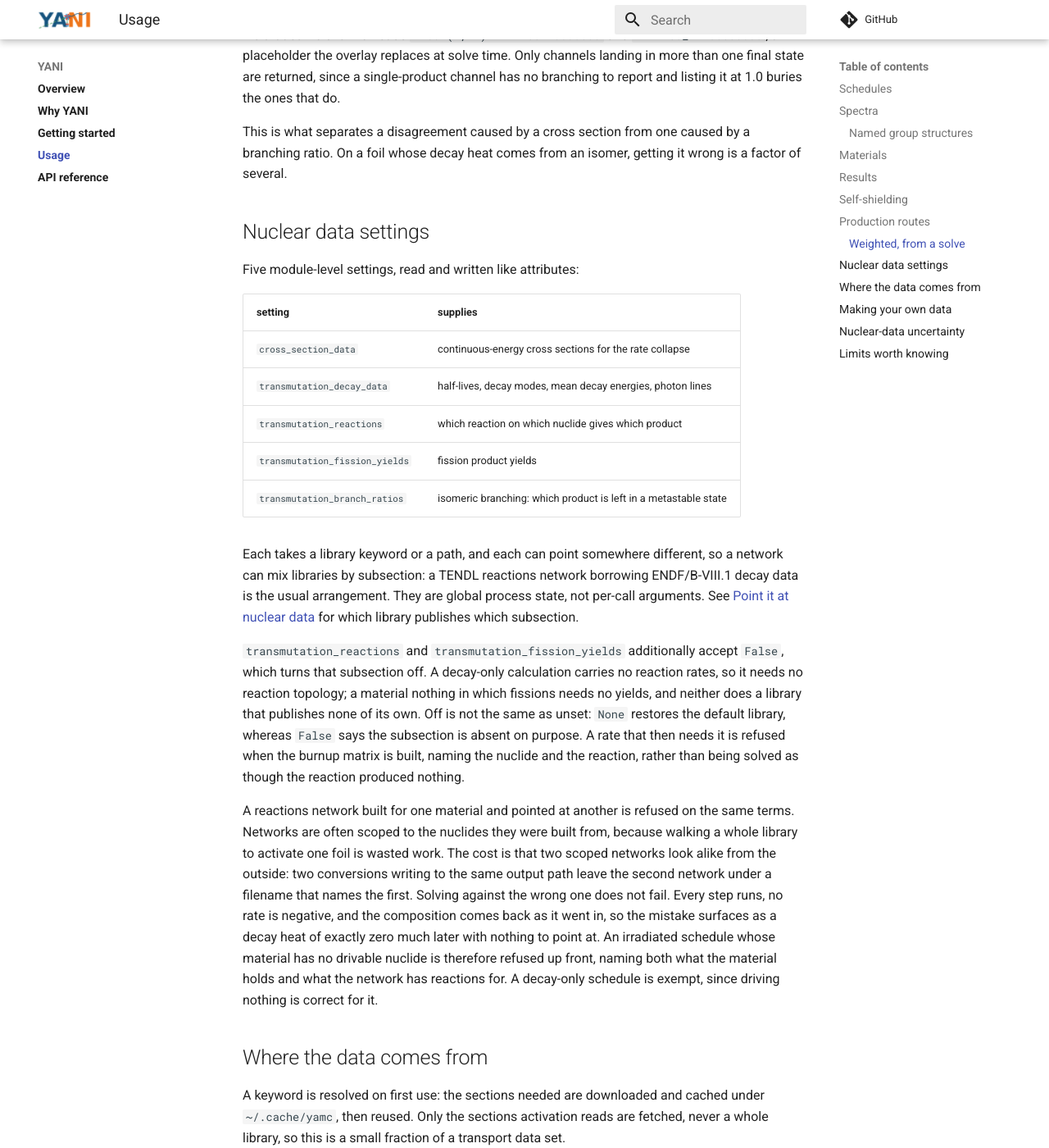
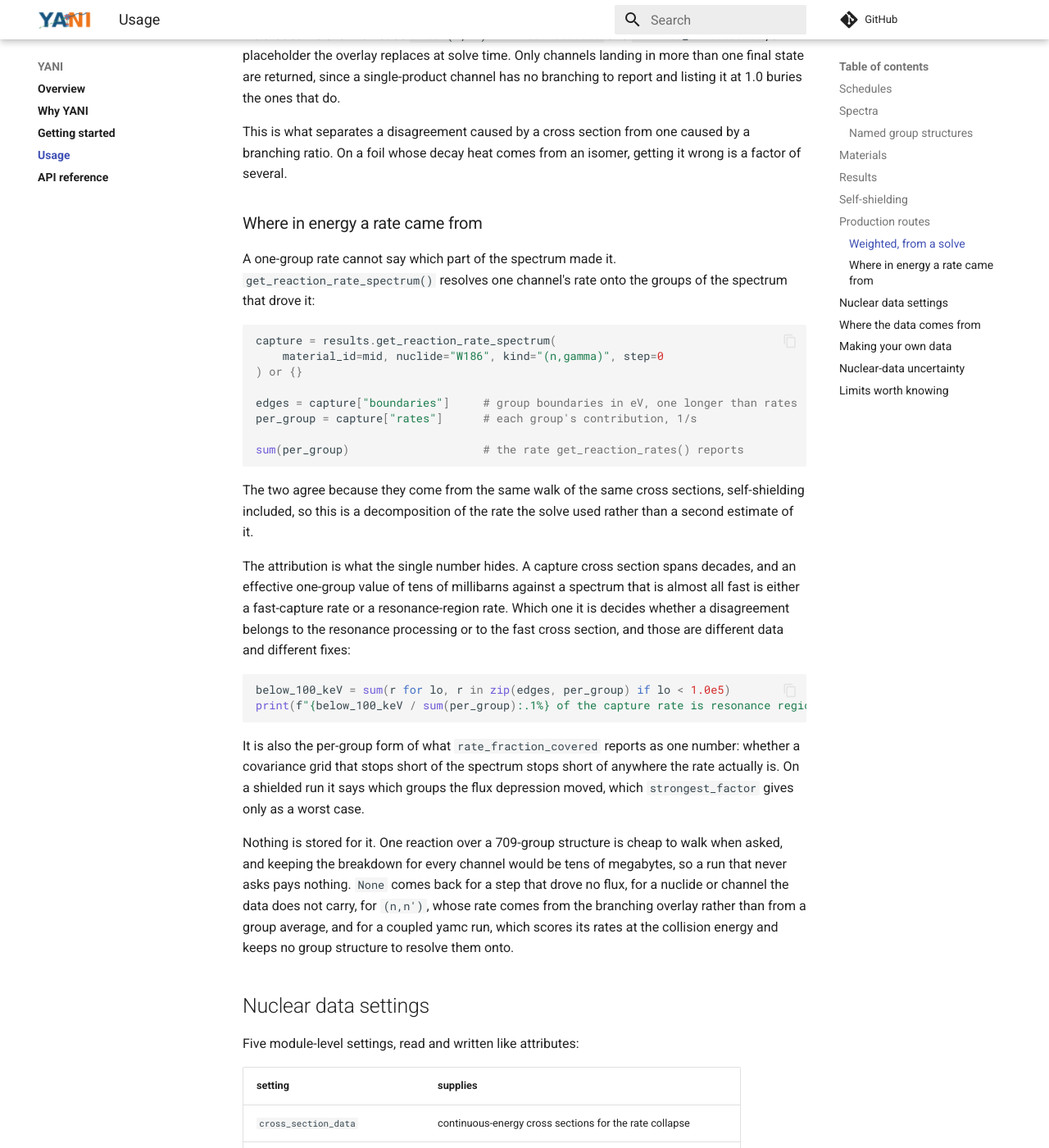
Before and after one commit to fusion-neutronics/yani, an MkDocs documentation site: the page built from docs/usage.md, in a window 1280 px wide and 1400 px high, scrolled down 8334 px. Shown: the whole window at 82% size. Built offline with MkDocs 1.6.1 and Material for MkDocs 9.7.7, drawn with Linux system fonts in a browser that asks for light colours; comment, search, counter and statistics services are not loaded.

Commit message:
Say where in energy a reaction rate came from
`get_reaction_rates()` gives one number per edge, collapsed against the whole
spectrum, and where a cross section spans decades that number cannot say which
part of the spectrum made it. `get_reaction_rate_spectrum()` in yani-core
0.14.0 resolves one channel onto the groups of the spectrum that drove it, and
the entries sum to the collapsed rate.

Usage gets a subsection under Production routes, next to the other two getters
that explain a rate rather than report one, and Why YANI gets the bullet: the
same W186(n,gamma) channel is a resonance-region rate in one FNS campaign and
a fast rate in another, and only the breakdown tells them apart.

The API reference needs no change; it is generated from the stubs.

````diff
--- a/docs/usage.md
+++ b/docs/usage.md
@@ -416,6 +416,54 @@ This is what separates a disagreement caused by a cross section from one caused
 by a branching ratio. On a foil whose decay heat comes from an isomer, getting it
 wrong is a factor of several.
 
+### Where in energy a rate came from
+
+A one-group rate cannot say which part of the spectrum made it.
+`get_reaction_rate_spectrum()` resolves one channel's rate onto the groups of
+the spectrum that drove it:
+
+<!-- doctest: skip -->
+```python
+capture = results.get_reaction_rate_spectrum(
+    material_id=mid, nuclide="W186", kind="(n,gamma)", step=0
+) or {}
+
+edges = capture["boundaries"]     # group boundaries in eV, one longer than rates
+per_group = capture["rates"]      # each group's contribution, 1/s
+
+sum(per_group)                    # the rate get_reaction_rates() reports
+```
+
+The two agree because they come from the same walk of the same cross sections,
+self-shielding included, so this is a decomposition of the rate the solve used
+rather than a second estimate of it.
+
+The attribution is what the single number hides. A capture cross section spans
+decades, and an effective one-group value of tens of millibarns against a
+spectrum that is almost all fast is either a fast-capture rate or a
+resonance-region rate. Which one it is decides whether a disagreement belongs to
+the resonance processing or to the fast cross section, and those are different
+data and different fixes:
+
+<!-- doctest: skip -->
+```python
+below_100_keV = sum(r for lo, r in zip(edges, per_group) if lo < 1.0e5)
+print(f"{below_100_keV / sum(per_group):.1%} of the capture rate is resonance region")
+```
+
+It is also the per-group form of what `rate_fraction_covered` reports as one
+number: whether a covariance grid that stops short of the spectrum stops short of
+anywhere the rate actually is. On a shielded run it says which groups the flux
+depression moved, which `strongest_factor` gives only as a worst case.
+
+Nothing is stored for it. One reaction over a 709-group structure is cheap to
+walk when asked, and keeping the breakdown for every channel would be tens of
+megabytes, so a run that never asks pays nothing. `None` comes back for a step
+that drove no flux, for a nuclide or channel the data does not carry, for
+`(n,n')`, whose rate comes from the branching overlay rather than from a group
+average, and for a coupled yamc run, which scores its rates at the collision
+energy and keeps no group structure to resolve them onto.
+
 ## Nuclear data settings
 
 Five module-level settings, read and written like attributes:
````
Also changed, not shown: docs/why_yani.md (+12 -0 lines).
